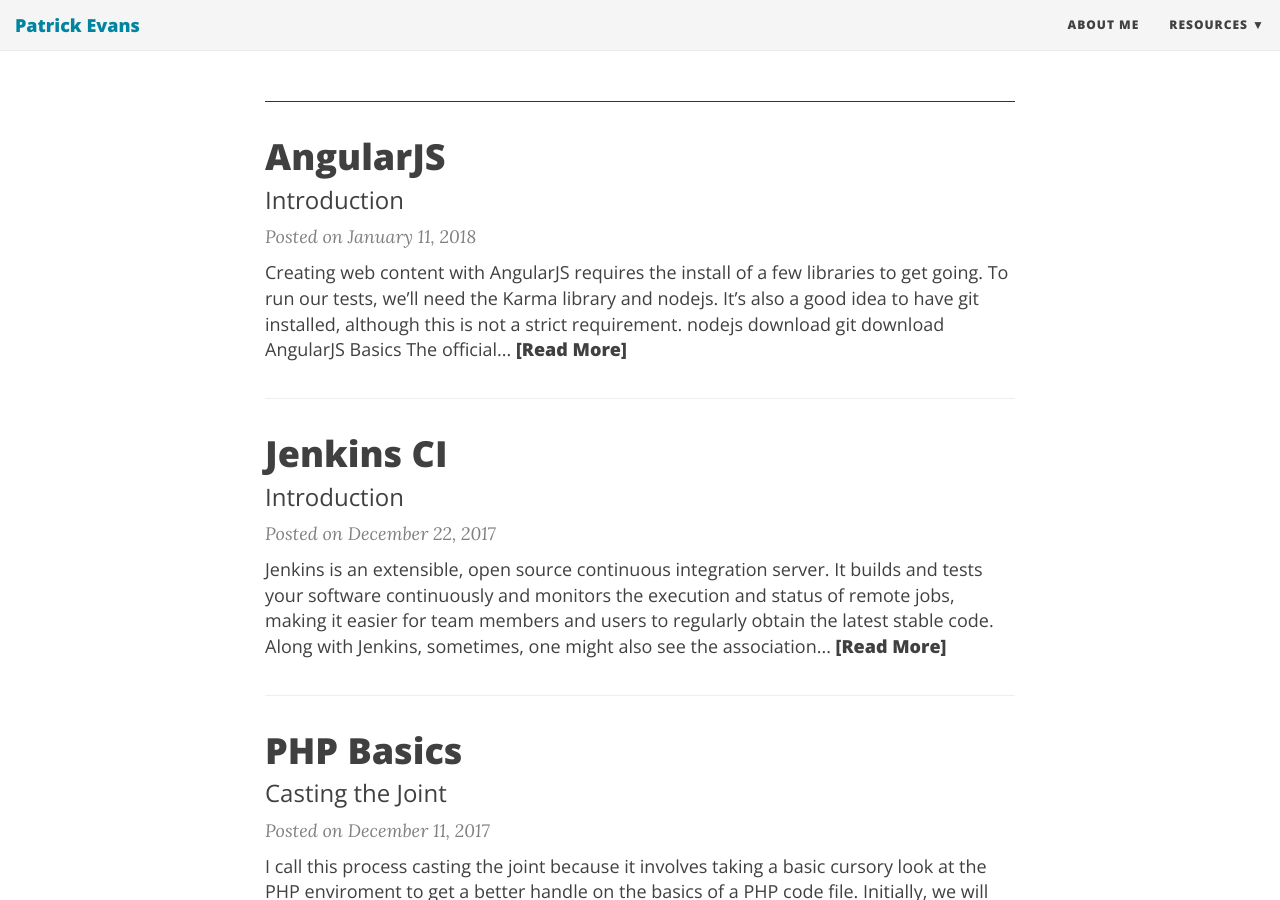
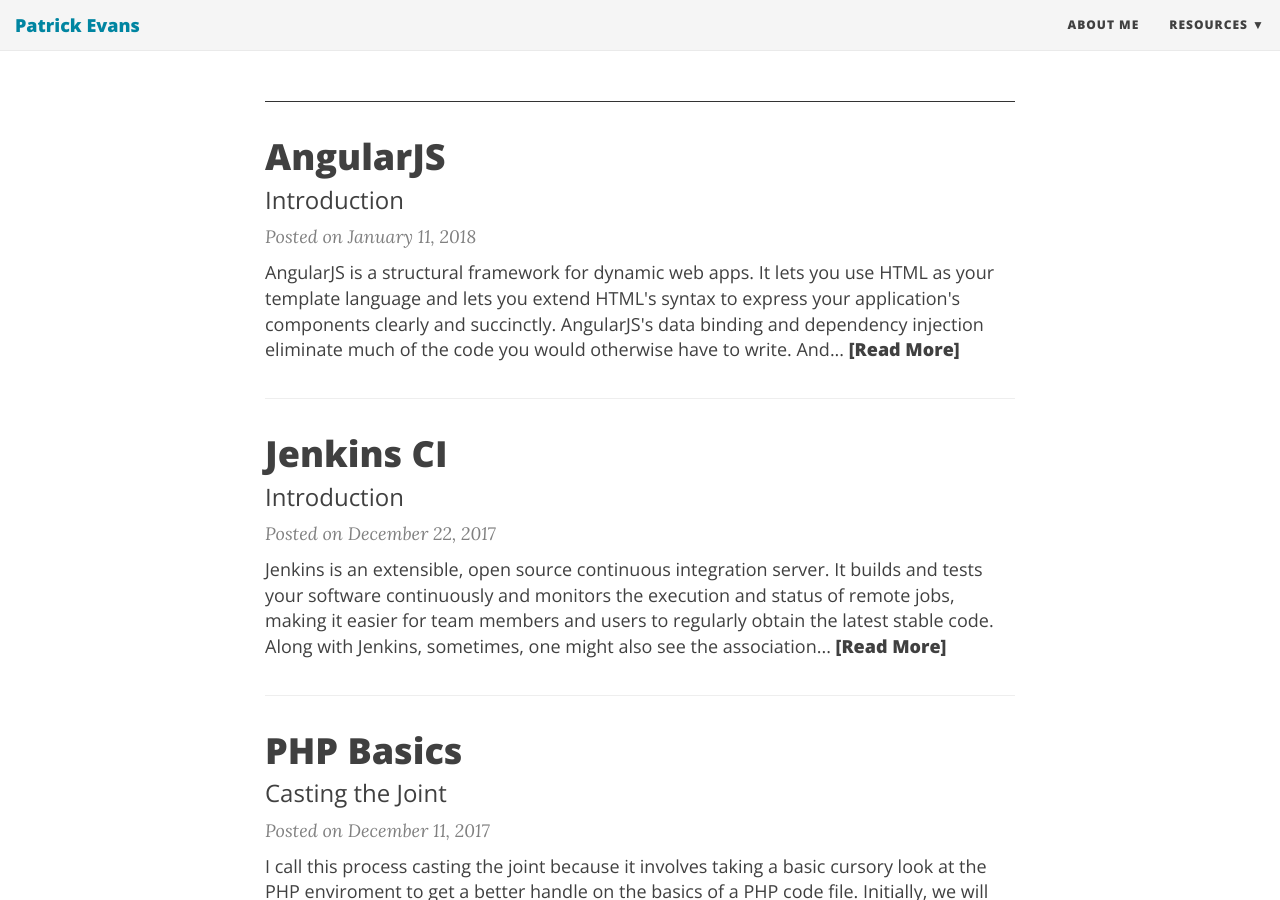
Before and after one commit to patevs/old_blog, a Jekyll site: the page built from index.html, in a window 1280 px wide and 900 px high, scrolled down 923 px. Built offline with Jekyll 4.4.1, drawn with Linux system fonts in a browser that asks for light colours; nearby versions of some CDN libraries; the list of posts is cut into pages by our own code.

Commit message:
updating_0 angularjs _post

```diff
--- a/_posts/2018-01-11-angularjs.md
+++ b/_posts/2018-01-11-angularjs.md
@@ -4,20 +4,23 @@ title: AngularJS
 subtitle: Introduction
 ---
 
-<div style="border-bottom:1px solid black">
+<div style="border-bottom:1px solid black;">
 <p>
-Creating web content with <strong>AngularJS</strong> requires the install of a few libraries to get going. <br>
-
-To run our tests, we’ll need the Karma library and nodejs. <br>
-
-It’s also a good idea to have git installed, although this is not a strict requirement. <br>
+AngularJS is a structural framework for dynamic web apps. It lets you use HTML as your template language and lets you extend HTML's syntax to express your application's components clearly and succinctly. AngularJS's data binding and dependency injection eliminate much of the code you would otherwise have to write. And it all happens within the browser, making it an ideal partner with any server technology.
 </p>
- <p style="text-align:center"><a href="https://nodejs.org/en/download/">nodejs download</a></p>
- <p style="text-align:center"><a href="https://git.org/en/download/">git download</a></p>
+<br>
+<p>
+Creating web content with <strong>AngularJS</strong> requires the install of a few libraries to get going.
+To run our tests, we’ll need the Karma library and <a href="https://nodejs.org/en/download/">nodejs</a>.
+It’s also a good idea to have <a href="https://git.org/en/download/">git</a> installed, although this is not a strict requirement.
+</p>
+<p style="text-align:center"><a href="https://jenkins.io/doc/">AngularJS Download</a></p>
 </div>
 <br>
 
 # AngularJS Basics
+
+AngularJS is not a single piece in the overall puzzle of building the client-side of a web application. It handles all of the DOM and AJAX glue code you once wrote by hand and puts it in a well-defined structure. This makes AngularJS opinionated about how a CRUD (Create, Read, Update, Delete) application should be built.
 
 The official AngularJS introduction describes AngularJS as a:
 
```
